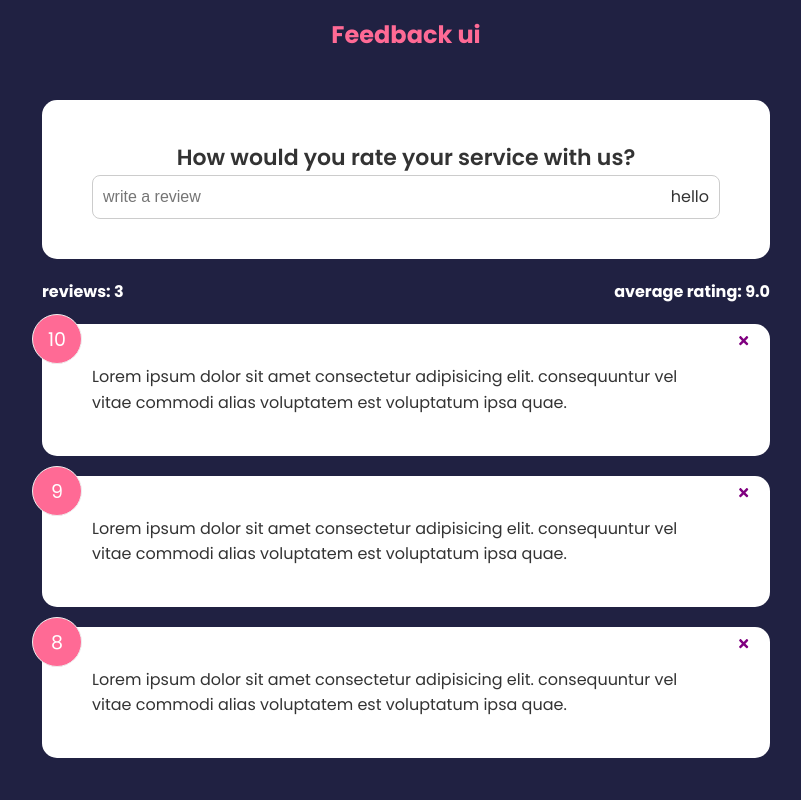
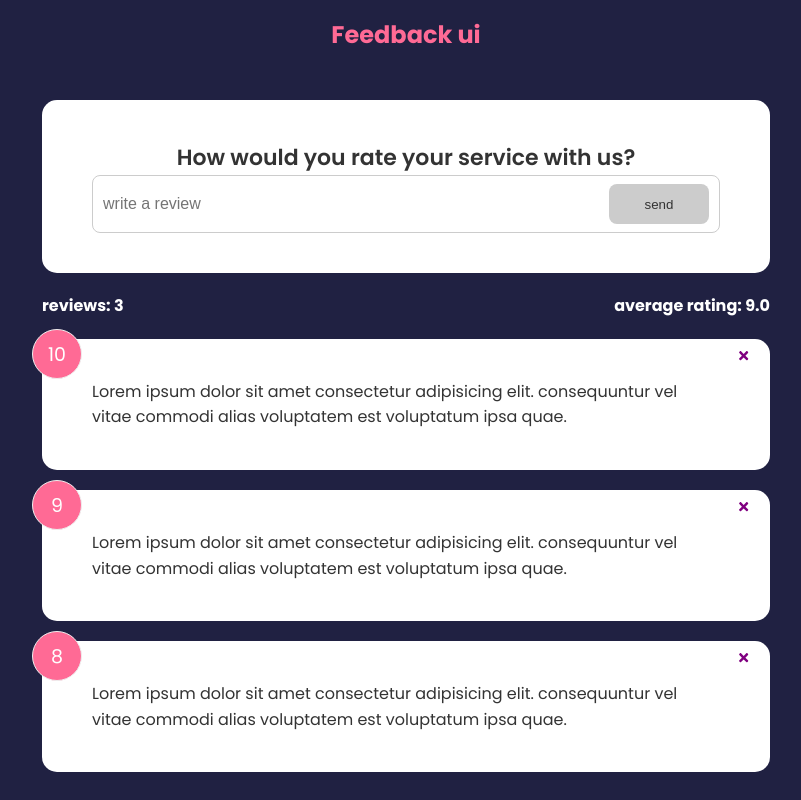
Before and after one commit to pksys/feedback-app, a React (Create React App) app: page / in a window 1280 px wide. Shown: the whole page, without its empty margins (234-1035 px from the left). Built offline with nearby package versions, Linux system fonts and the light colour scheme.

Commit message:
updated button component

```diff
--- a/src/components/FeedbackForm.jsx
+++ b/src/components/FeedbackForm.jsx
@@ -4,9 +4,21 @@ import Button from './shared/Button'
 
 const FeedbackForm = () => {
   const [text, setText] = useState('')
+  const [btnDisabled, setBtnDisabled] = useState(true)
+  const [message, setMessage] = useState('')
 
   function handleTextChange(e) {
     setText(e.target.value)
+    if (text === '') {
+      setBtnDisabled(true)
+      setMessage('')
+    } else if (text !== '' && text.trim().length < 10) {
+      setMessage('Must be at least 10 characters long')
+      setBtnDisabled(true)
+    } else {
+      setBtnDisabled(true)
+      setMessage(null)
+    }
   }
 
   return (
@@ -20,9 +32,12 @@ const FeedbackForm = () => {
             type='text'
             value={text}
           />
-          <Button type='submit'>send</Button>
+          <Button isDisabled={btnDisabled} type='submit'>
+            send
+          </Button>
         </div>
       </form>
+      {message && <div className='message'>{message}</div>}
     </Card>
   )
 }
--- a/src/components/shared/Button.jsx
+++ b/src/components/shared/Button.jsx
@@ -1,25 +1,17 @@
 
-const Button = () => {
+
+function Button({ type, isDisabled, version, children }) {
   return (
-    <div>
-      hello
-    </div>
+    <button className={`btn btn-${version}`} type={type} disabled={isDisabled}>
+      {children}
+    </button>
   )
 }
 
+Button.defaultProps = {
+  type: 'button',
+  isDisabled: false,
+  version: 'primary'
+}
+
 export default Button
-// function Button({ type, isDisabled, version, children }) {
-//   return (
-//     <button className={`btn btn-${version}`} type={type} disabled={isDisabled}>
-//       {children}
-//     </button>
-//   )
-// }
-//
-// Button.defaultProps = {
-//   type: 'button',
-//   isDisabled: false,
-//   version: 'primary'
-// }
-//
-// export default Button
```
